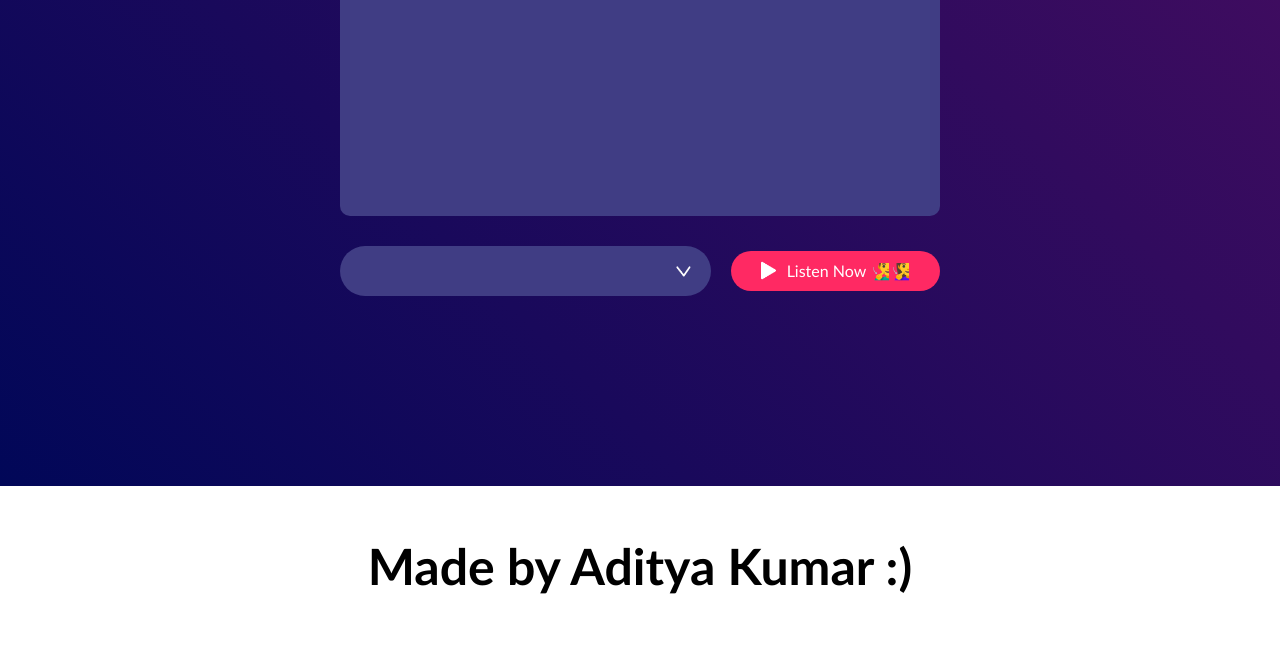
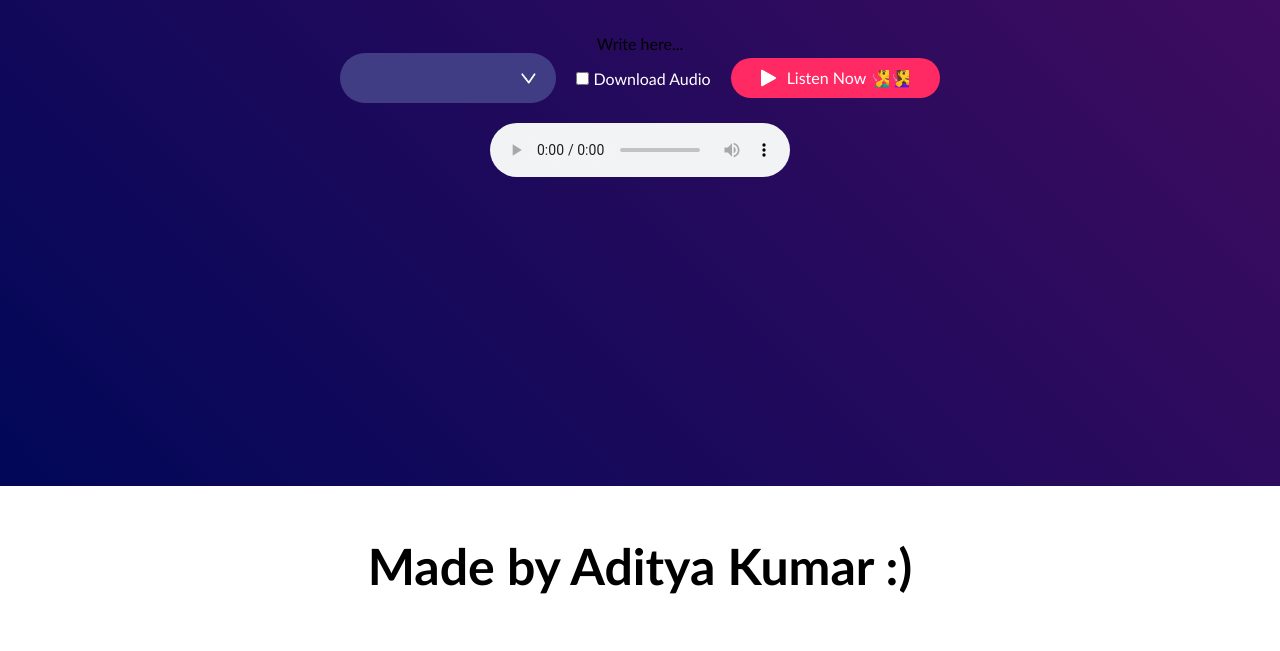
Before and after one commit to adityakumar393/Text-To-Speech, a plain HTML site: page index.html in a window 1280 px wide. Shown: the part 314-965 px from the top of the page. Drawn offline with Linux system fonts and the light colour scheme.

Commit message:
Update index.html

```diff
--- a/index.html
+++ b/index.html
@@ -9,20 +9,17 @@
 <body>
     <div class="hero">
         <h1>Text to Speech <span>Convertor</span></h1>
-        <textarea placeholder="Write here....."></textarea>
+        <div id="textInput" contenteditable="true" class="text-area">Write here...</div>
         <div class="row">
-            <select >
-
-            </select>
-
+            <select></select>
+            <label style="color:white;"><input type="checkbox" id="downloadToggle"> Download Audio</label>
             <button><img src="images/play.png" alt="">Listen Now 🧏‍♂️🧏‍♀️</button>
         </div>
+        <audio id="audioPlayback" controls style="margin-top: 20px;"></audio>
     </div>
-
     <section class="footer">
         <h2>Made by Aditya Kumar :)</h2>
     </section>
-
     <script src="script.js"></script>
 </body>
 </html>
```
